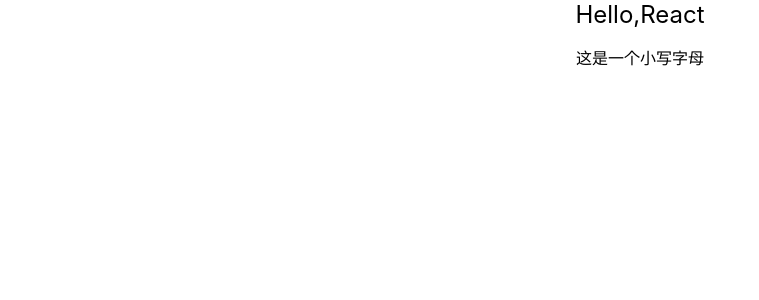
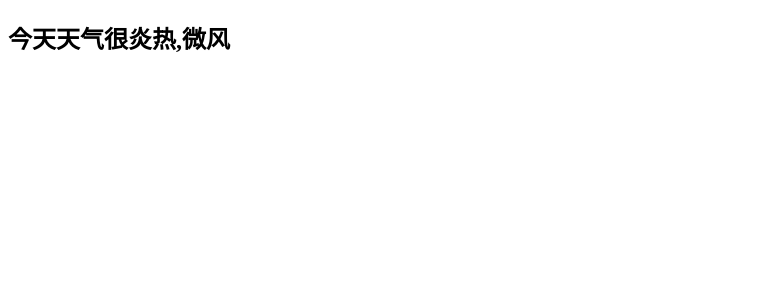
Before and after one commit to Ares-Chang/react_basic_study, a React (Create React App) app: page / in a window 1280 px wide. Shown: the top 300 px of the page, without its empty margins (0-759 px from the left). Built offline with nearby package versions, Linux system fonts and the light colour scheme.

Commit message:
组件学习 && state 更新

```diff
--- a/src/App.js
+++ b/src/App.js
@@ -1,16 +1,70 @@
-import './App.css';
+import React from 'react';
+// function App() {
+// jsx 基础学习
+// const text = 'Hello,React';
+// return (
+// 虚拟 DOM 只能有一个根标签并且不需要引号
+// <div className="App"> {/* 样式类名指定不要用 class，要使用 className。 */}
+//   <span style={{ fontSize: '24px' }}>{text}</span> {/* 内联样式要用对象形式写。 */}
+//   <br /> {/* 标签必须闭合 */}
+//   <p>这是一个小写字母</p>
+//   {/* <P>这里会报错，因为找不到对应的组件。</P> */}
+// </div>
+// );
 
-function App() {
-  const text = 'Hello,React';
-  return (
-    // 虚拟 DOM 只能有一个根标签并且不需要引号
-    <div className="App"> {/* 样式类名指定不要用 class，要使用 className。 */}
-      <span style={{ fontSize: '24px' }}>{text}</span> {/* 内联样式要用对象形式写。 */}
-      <br /> {/* 标签必须闭合 */}
-      <p>这是一个小写字母</p>
-      {/* <P>这里会报错，因为找不到对应的组件。</P> */}
-    </div>
-  );
+// // 循环列表
+// const dataList = ['Angular', 'React', 'Vue']
+// return (
+//   <div className="App">
+//     <ul>
+//       {dataList.map((item, index) => <li key={index}>{item}</li>)}
+//     </ul>
+//   </div>
+// );
+
+// // 函数式组件
+// console.log(this); // 此处 this 是 undefined，因为处于严格模式中。
+// return (
+//   <div className="App">
+//     <h1>我是函数式组件。</h1>
+//   </div>
+// )
+// }
+
+// 有状态组件更新数据
+// class App extends React.Component {
+//   constructor(props) {
+//     super(props)  // constructor 要求必须调用 super 继承。
+//     this.state = { isHost: true, wind: '微风' } // 设置 state 状态，必须为 {}。内部存放要使用的数据。
+//     this.changeWeather = this.changeWeather.bind(this)  // 为函数重新指定 this，如果不重新指定内部 this 为 undefined
+//   }
+//   render() {
+//     const { isHost, wind } = this.state // 简写，方便下方调用。
+//     // 事件注册。
+//     return <h2 onClick={this.changeWeather}>今天天气很{isHost ? "炎热" : "凉爽"},{wind}</h2>
+//   }
+
+//   changeWeather() {
+//     // console.log(this)  // 经 bind() 指向，应为 App 类，否则为 undefined。
+
+//     // 状态不可直接更改，要使用 setState 更改。
+//     // this.isHost = !this.isHost // 错误，数据更改，但是 React 不认可，无法刷新页面。
+//     const { isHost } = this.state
+//     this.setState({ isHost: !isHost })  // 正确写法，setState 是一种更新，不是替换！！！
+//   }
+// }
+
+// 有状态组件数据更新 简写版
+class App extends React.Component {
+  state = { isHost: true, wind: '微风' }  // 类内赋值会自行注册初始化
+  render() {
+    const { isHost, wind } = this.state
+    return <h2 onClick={this.changeWeather}>今天天气很{isHost ? "炎热" : "凉爽"},{wind}</h2>
+  }
+
+  changeWeather = () => { // 箭头函数内是没有 this 的 this 指向父级
+    const { isHost } = this.state
+    this.setState({ isHost: !isHost })
+  }
 }
-
 export default App;
```
Also changed, not shown: src/index.js (+28 -1 lines).
